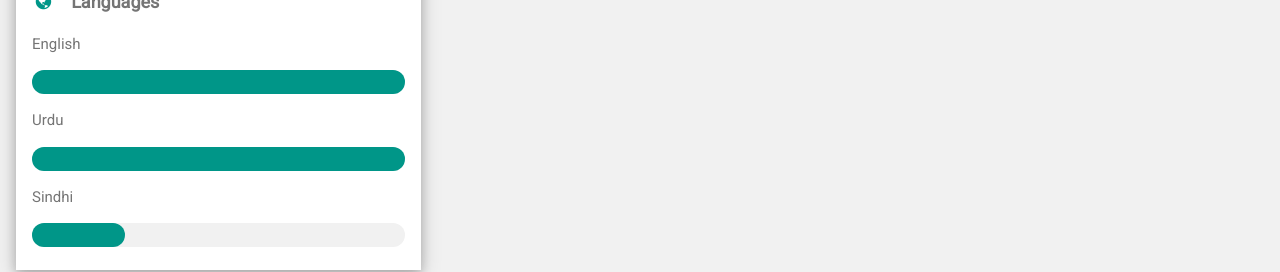
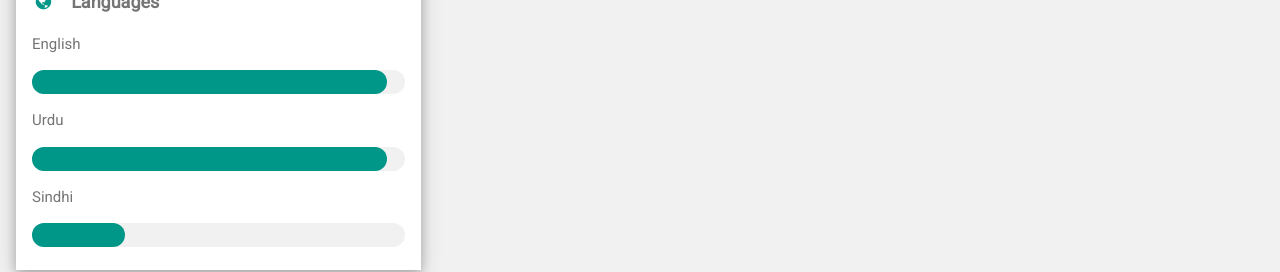
Before and after one commit to Kumail/kumail.github.io, a plain HTML site: page index.html in a window 1280 px wide. Shown: the part 962-1234 px from the top of the page. Drawn offline with nearby package versions, Linux system fonts and the light colour scheme.

Commit message:
Update index.html

```diff
--- a/index.html
+++ b/index.html
@@ -54,11 +54,11 @@ html,body,h1,h2,h3,h4,h5,h6 {font-family: "Roboto", sans-serif}
           <p class="w3-large w3-text-theme"><b><i class="fa fa-globe fa-fw w3-margin-right w3-text-teal"></i>Languages</b></p>
           <p>English</p>
           <div class="w3-light-grey w3-round-xlarge">
-            <div class="w3-round-xlarge w3-teal" style="height:24px;width:100%"></div>
+            <div class="w3-round-xlarge w3-teal" style="height:24px;width:95%"></div>
           </div>
           <p>Urdu</p>
           <div class="w3-light-grey w3-round-xlarge">
-            <div class="w3-round-xlarge w3-teal" style="height:24px;width:100%"></div>
+            <div class="w3-round-xlarge w3-teal" style="height:24px;width:95%"></div>
           </div>
           <p>Sindhi</p>
           <div class="w3-light-grey w3-round-xlarge">
```
